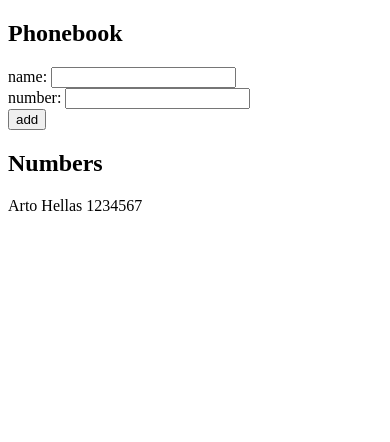
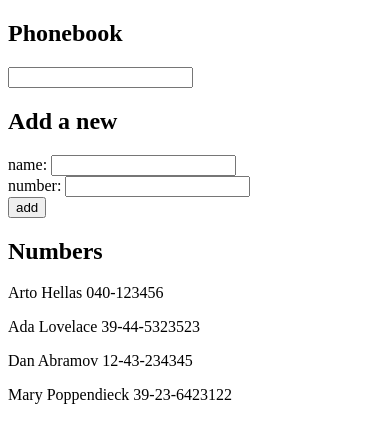
Before and after one commit to Zavicba/fullstack-open-excercises, a React (Create React App) app in the folder part2/phoneBook/: page / in a window 390 px wide. Shown: the top 442 px of the page. Built offline with nearby package versions, Linux system fonts and the light colour scheme.

Commit message:
2.9 phoneBook step4

```diff
--- a/part2/phoneBook/src/App.js
+++ b/part2/phoneBook/src/App.js
@@ -1,12 +1,29 @@
-import React, {useState} from 'react'
+import React, {useState, useEffect} from 'react'
 
 const App = () => {
-    const [persons, setPersons] = useState([
-        {name: 'Arto Hellas', number: '1234567'}
-    ])
+    const personsData = [
+        {name: 'Arto Hellas', number: '040-123456'},
+        {name: 'Ada Lovelace', number: '39-44-5323523'},
+        {name: 'Dan Abramov', number: '12-43-234345'},
+        {name: 'Mary Poppendieck', number: '39-23-6423122'}
+    ]
+
+    const [persons, setPersons] = useState(personsData)
 
     const [newName, setNewName] = useState('')
     const [newNumber, setNewNumber] = useState('')
+    const [filteredPersons, setFilteredPersons] = useState('')
+
+    // I added this useEffect because I didn't like how the list behaved, it wasn't really dynamic. sorry if I ahead of a lesson
+    useEffect(() => {
+        if (filteredPersons.length < 1) {
+            setPersons(personsData)
+            return
+        }
+
+        let filteredPersonsByName = persons.filter(person => person.name.toLowerCase().includes(filteredPersons.toLowerCase()))
+        setPersons(filteredPersonsByName)
+    }, [filteredPersons])
 
     const handleSubmit = (event) => {
         event.preventDefault()
@@ -30,10 +47,18 @@
         setNewNumber(event.target.value)
     }
 
+    const handleOnChangeFilter = (event) => {
+        setFilteredPersons(event.target.value)
+    }
+
     return (
         <div>
             <h2>Phonebook</h2>
+            <div>
+                <input onChange={handleOnChangeFilter}/>
+            </div>
 
+            <h2>Add a new</h2>
             <form>
                 <div>
                     name: <input onChange={handleOnChangeName}/>
```
